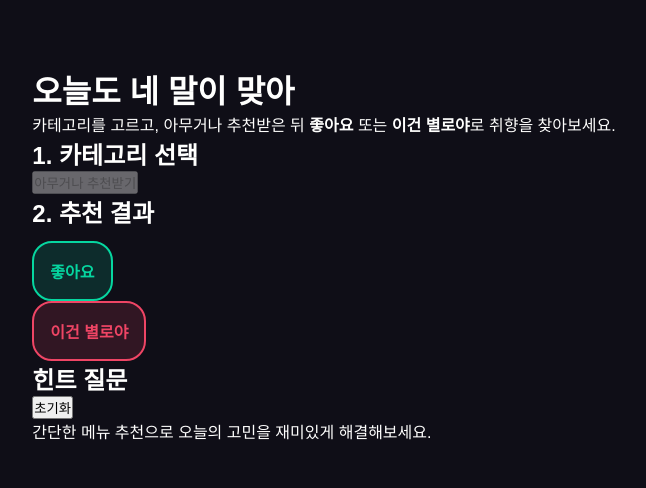
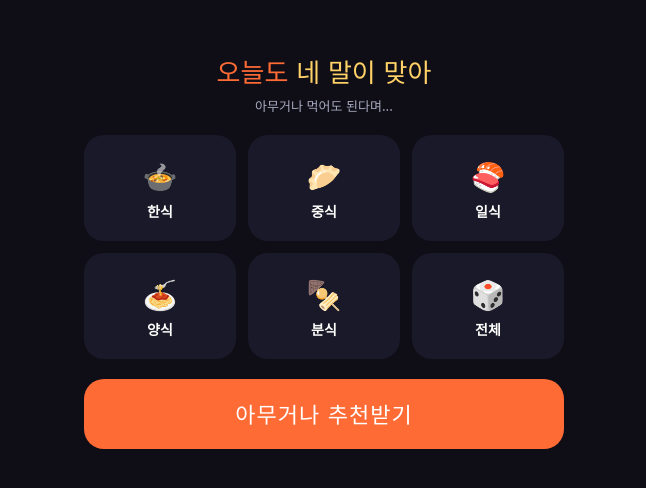
Before and after one commit to wonswa2/menu_picker, a plain HTML site: page index.html in a window 1280 px wide. Shown: the part 146-634 px from the top of the page, without its empty margins (316-962 px from the left). Drawn offline with Linux system fonts and the light colour scheme.

Commit message:
Update index.html

```diff
--- a/index.html
+++ b/index.html
@@ -1,52 +1,83 @@
 <!DOCTYPE html>
 <html lang="ko">
 <head>
-  <meta charset="UTF-8" />
-  <meta name="viewport" content="width=device-width, initial-scale=1.0" />
+<meta charset="UTF-8">
+<meta name="viewport" content="width=device-width, initial-scale=1.0">
 <title>오늘도 네 말이 맞아</title>
-  <link rel="stylesheet" href="styles.css" />
+<link href="https://fonts.googleapis.com/css2?family=Noto+Sans+KR:wght@400;700;900&family=Black+Han+Sans&display=swap" rel="stylesheet">
+<link rel="stylesheet" href="styles.css">
 </head>
 <body>
-  <div class="app-shell">
-    <header>
-      <h1>오늘도 네 말이 맞아</h1>
-      <p>카테고리를 고르고, 아무거나 추천받은 뒤 <strong>좋아요</strong> 또는 <strong>이건 별로야</strong>로 취향을 찾아보세요.</p>
-    </header>
 
-    <section class="panel category-panel">
-      <h2>1. 카테고리 선택</h2>
-      <div class="categories" id="categoryButtons"></div>
-      <button id="recommendBtn" class="primary-btn" disabled>아무거나 추천받기</button>
-    </section>
+<!-- ① 카테고리 선택 -->
+<div class="screen active" id="screen-cat">
+  <div>
+    <div class="logo">오늘도 <span>네 말이 맞아</span></div>
+    <div class="subtitle" style="margin-top:6px">아무거나 먹어도 된다며...</div>
+  </div>
 
-    <section class="panel result-panel">
-      <h2>2. 추천 결과</h2>
-      <div id="recommendationCard" class="recommendation-card hidden">
-        <div class="menu-name" id="menuName"></div>
-        <div class="menu-tags" id="menuTags"></div>
-        <div class="actions">
-          <button id="likeBtn" class="like-btn">좋아요</button>
-          <button id="rejectBtn" class="reject-btn">이건 별로야</button>
+  <div class="cat-grid">
+    <button class="cat-btn" data-cat="한식" onclick="selectCat(this)">
+      <span class="cat-emoji">🍲</span>한식
+    </button>
+    <button class="cat-btn" data-cat="중식" onclick="selectCat(this)">
+      <span class="cat-emoji">🥟</span>중식
+    </button>
+    <button class="cat-btn" data-cat="일식" onclick="selectCat(this)">
+      <span class="cat-emoji">🍣</span>일식
+    </button>
+    <button class="cat-btn" data-cat="양식" onclick="selectCat(this)">
+      <span class="cat-emoji">🍝</span>양식
+    </button>
+    <button class="cat-btn" data-cat="분식" onclick="selectCat(this)">
+      <span class="cat-emoji">🍢</span>분식
+    </button>
+    <button class="cat-btn" data-cat="전체" onclick="selectCat(this)">
+      <span class="cat-emoji">🎲</span>전체
+    </button>
+  </div>
+
+  <button class="big-btn primary" id="start-btn" disabled onclick="startRec()">
+    아무거나 추천받기
+  </button>
+</div>
+
+<!-- ② 추천 결과 -->
+<div class="screen" id="screen-rec">
+  <div class="logo" style="font-size:20px">오늘도 <span style="color:var(--accent2)">네 말이 맞아</span></div>
+
+  <div class="mood-bar" id="mood-bar">오늘 뭐 먹을까요?</div>
+
+  <div class="menu-card" id="menu-card">
+    <span class="menu-emoji" id="menu-emoji">🍲</span>
+    <div class="menu-name" id="menu-name">메뉴 이름</div>
+    <div class="menu-tags" id="menu-tags"></div>
+  </div>
+
+  <div id="hint-zone"></div>
+
+  <div class="action-row">
+    <button class="reject-btn" onclick="rejectMenu()">😤 이건 별로야</button>
+    <button class="like-btn"   onclick="likeMenu()">😋 좋아요!</button>
   </div>
 </div>
-      <div id="finalMessage" class="final-message hidden"></div>
-      <div id="hintMessage" class="hint-message hidden"></div>
-      <div id="noMoreMessage" class="no-more-message hidden"></div>
-    </section>
 
-    <section class="panel hint-panel hidden" id="hintSection">
-      <h2>힌트 질문</h2>
-      <div id="hintQuestion" class="hint-question"></div>
-      <div id="hintOptions" class="hint-options"></div>
-    </section>
+<!-- ③ 힌트 질문 -->
+<div class="screen" id="screen-hint">
+  <div class="hint-title">잠깐, 취향 좀 물어볼게요 🤔</div>
+  <div id="hints-container" style="width:100%;display:flex;flex-direction:column;gap:12px;"></div>
+  <button class="apply-btn"  onclick="applyHints()">이걸로 다시 찾아줘 →</button>
+  <button class="restart-btn" onclick="backToRec()">그냥 랜덤으로 줘</button>
+</div>
 
-    <section class="panel reset-panel">
-      <button id="resetBtn" class="secondary-btn">초기화</button>
-    </section>
-
-    <footer>
-      <p>간단한 메뉴 추천으로 오늘의 고민을 재미있게 해결해보세요.</p>
-    </footer>
+<!-- ④ 최종 결과 -->
+<div class="screen" id="screen-result">
+  <div class="result-badge" id="result-emoji-big">🎉</div>
+  <div class="result-title" id="result-title">드디어 결정!</div>
+  <div class="result-menu-name" id="result-menu-name"></div>
+  <div class="result-msg" id="result-msg"></div>
+  <div class="reject-count-badge" id="reject-count-badge"></div>
+  <button class="big-btn primary" onclick="resetAll()">처음부터 다시</button>
 </div>
 
 <script src="script.js"></script>
```
Lines whose indentation alone changed are shown as unchanged.
